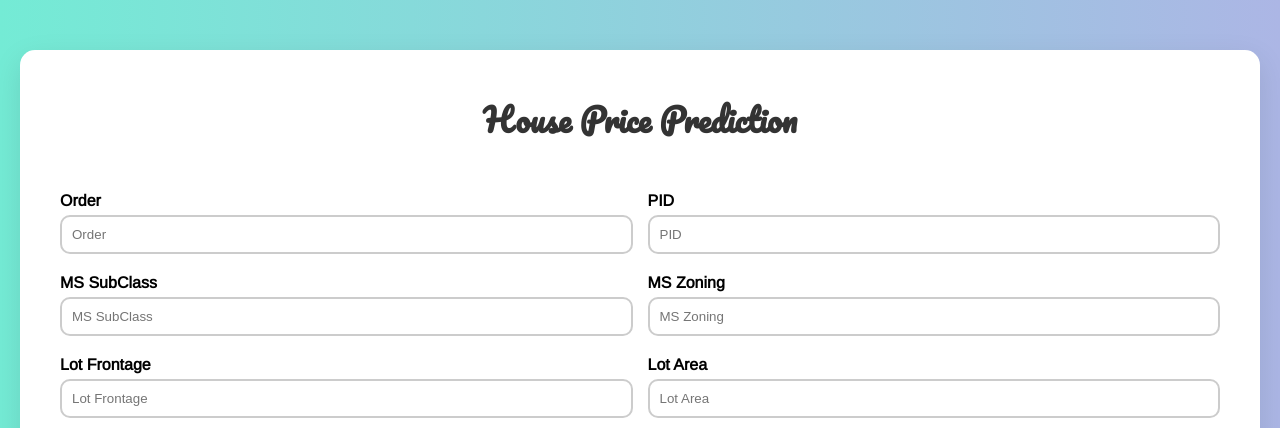
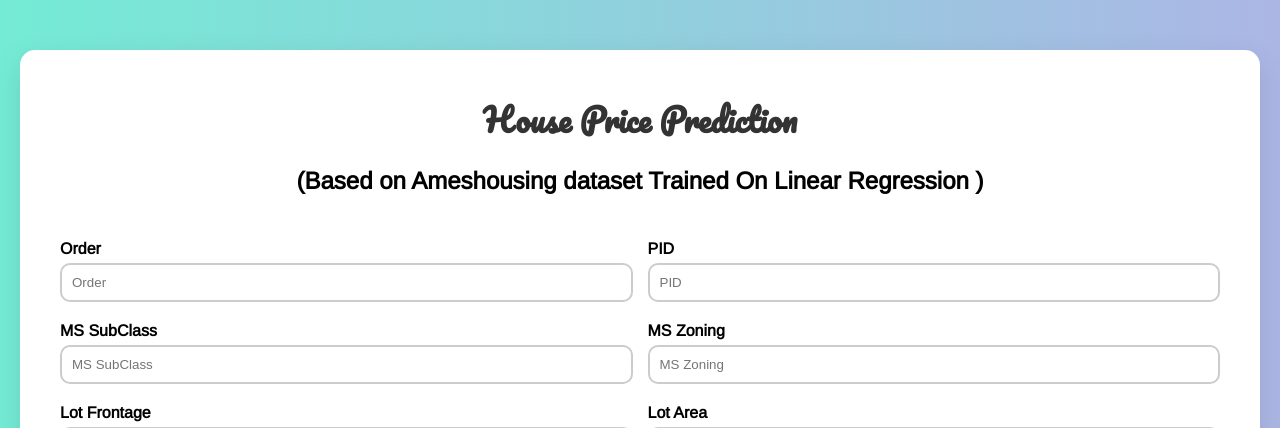
Before and after one commit to CR7HARSHIT/Housing-Price-Prediction-MLApplication, a Flask app: page / in a window 1280 px wide. Shown: the top 428 px of the page. Run offline with Flask 3, Linux system fonts and the light colour scheme; parts of the project's set-up code (start-up, migrations or seed data) failed here and were passed over.

Commit message:
END TO END APP READY

```diff
--- a/templates/home.html
+++ b/templates/home.html
@@ -4,7 +4,7 @@
 <head>
   <meta charset="UTF-8">
   <meta name="viewport" content="width=device-width, initial-scale=1.0">
-  <title>House Price Prediction</title>
+  <title>House Price Prediction (Based on Ameshousing dataset Trained On Linear Regression )</title>
   <link href='https://fonts.googleapis.com/css?family=Pacifico' rel='stylesheet' type='text/css'>
   <link href='https://fonts.googleapis.com/css?family=Arimo' rel='stylesheet' type='text/css'>
   <link href='https://fonts.googleapis.com/css?family=Hind:300' rel='stylesheet' type='text/css'>
@@ -106,6 +106,7 @@
 <body>
   <div class="container">
     <h1>House Price Prediction</h1>
+	<h2>(Based on Ameshousing dataset Trained On Linear Regression )</h2>
      <form id="prediction-form">
 		<div>
 			<label for="Order">Order</label>
```
